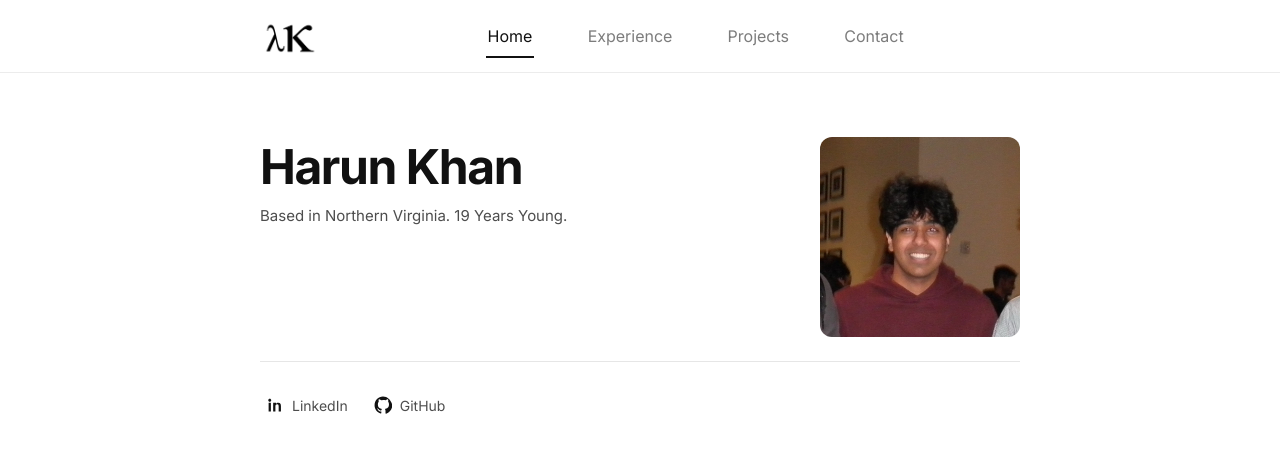
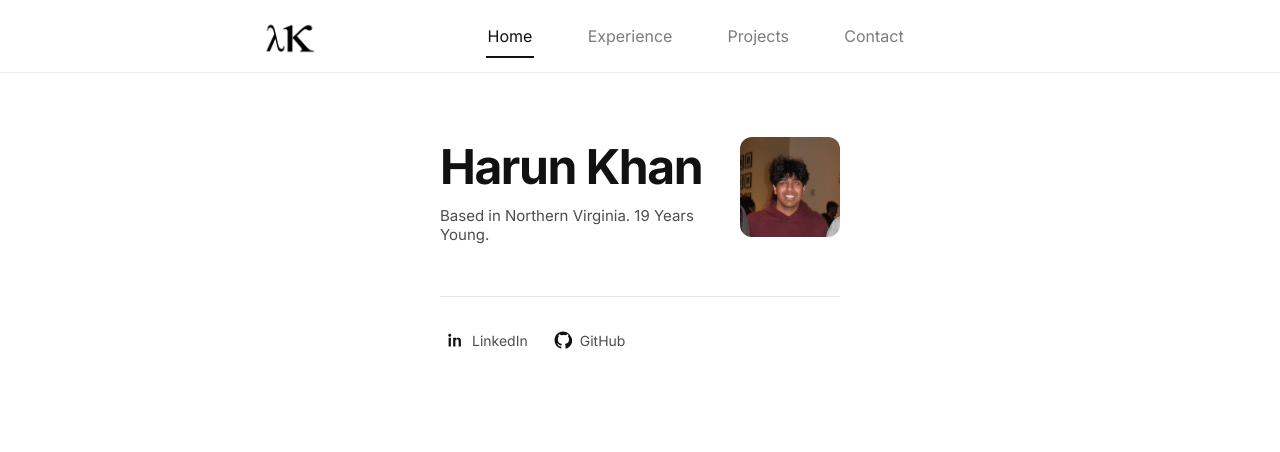
Before and after one commit to harunkkhan/personal-website, a React (Vite) app: page / in a window 1280 px wide. Shown: the top 452 px of the page. Built offline with nearby package versions, Linux system fonts and the light colour scheme.

Commit message:
updated image size

```diff
--- a/src/styles.css
+++ b/src/styles.css
@@ -110,12 +110,8 @@ body {
 }
 
 .content {
-  width: min(560px, 100%);
+  width: min(400px, 100%);
   text-align: left;
-}
-
-.contentHome {
-  width: min(760px, 100%);
 }
 
 .homeIntro {
@@ -136,8 +132,8 @@ body {
 
 .homePhoto img {
   display: block;
-  width: 200px;
-  height: 200px;
+  width: 100px;
+  height: 100px;
   object-fit: cover;
   border-radius: 12px;
 }
```
